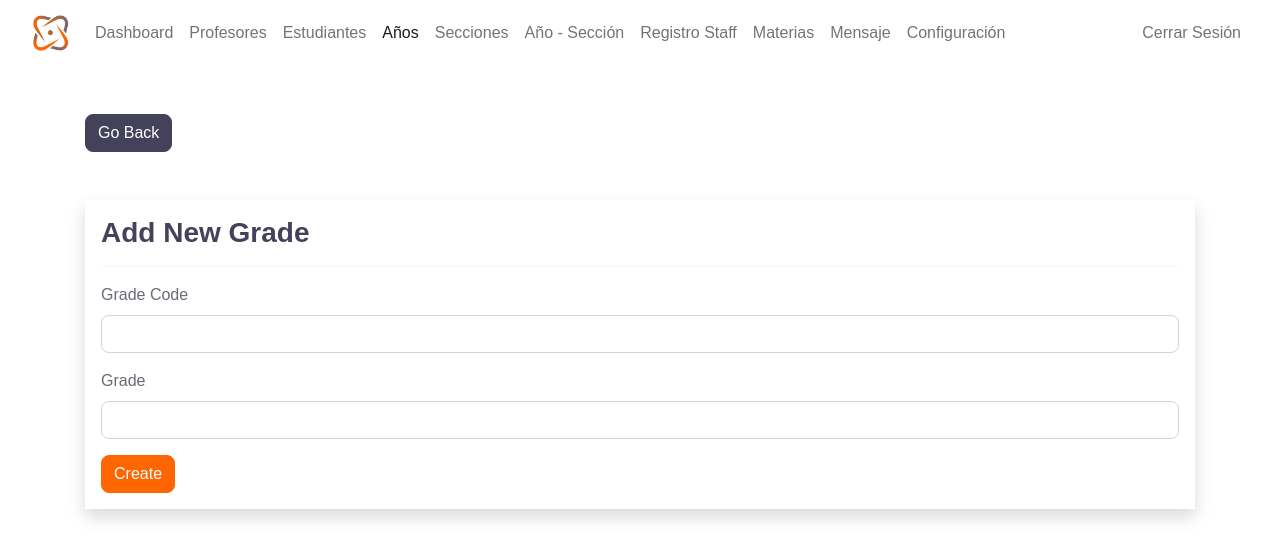
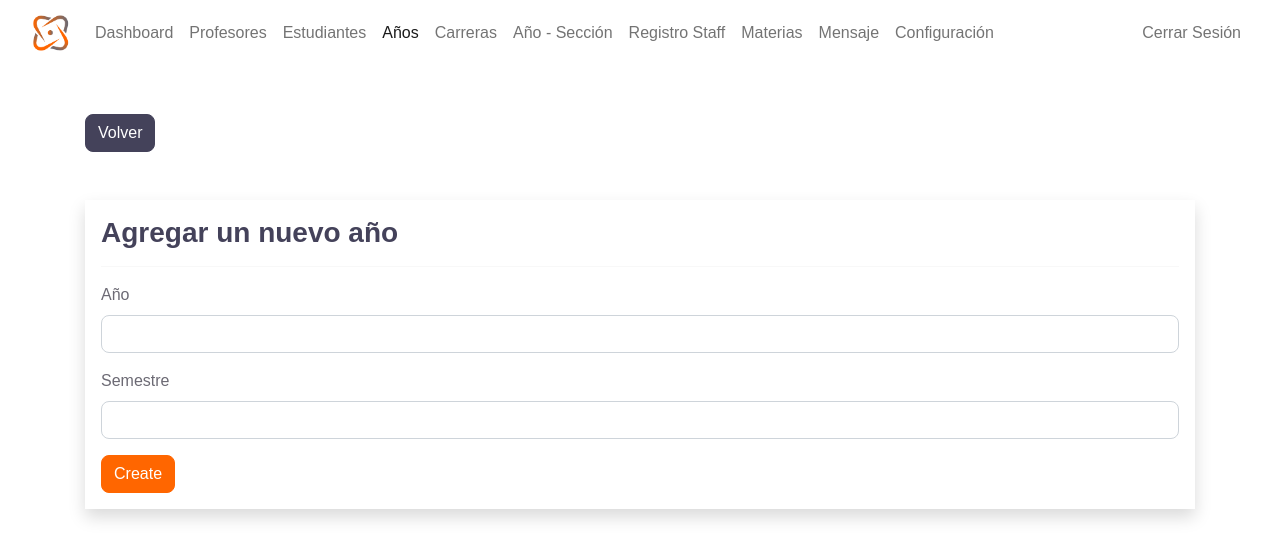
Before and after one commit to terri27/TechVersity, a PHP site: page /admin/grade-add.php in a window 1280 px wide. Shown: the top 560 px of the page. Run offline with PHP 8.4, Linux system fonts and the light colour scheme; the visitor is signed in with stand-in values (Sample User, id 1).

Commit message:
Ultimo cambio de madrugada

```diff
--- a/admin/class.php
+++ b/admin/class.php
@@ -32,7 +32,7 @@ if (
       if ($classes != 0) {
       ?>
         <div class="container mt-5">
-          <a href="class-add.php" class="btn btn-dark">Agregar Nuevo Año</a>
+          <a href="class-add.php" class="btn btn-dark">Asignar Año y Curso</a>
 
           <?php if (isset($_GET['error'])) { ?>
             <div class="alert alert-danger mt-3 n-table" role="alert">
@@ -51,7 +51,7 @@ if (
               <thead>
                 <tr>
                   <th scope="col">#</th>
-                  <th scope="col">Año - Sección</th>
+                  <th scope="col">Año - Carrera</th>
                 </tr>
               </thead>
               <tbody>
--- a/admin/grade-add.php
+++ b/admin/grade-add.php
@@ -30,12 +30,12 @@ if (isset($_SESSION['admin_id']) &&
      ?>
      <div class="container mt-5">
         <a href="grade.php"
-           class="btn btn-dark">Go Back</a>
+           class="btn btn-dark">Volver</a>
 
         <form method="post"
               class="shadow p-3 mt-5 form-w"
               action="req/grade-add.php">
-        <h3>Add New Grade</h3><hr>
+        <h3>Agregar un nuevo año</h3><hr>
         <?php if (isset($_GET['error'])) { ?>
           <div class="alert alert-danger" role="alert">
            <?=$_GET['error']?>
@@ -47,14 +47,14 @@ if (isset($_SESSION['admin_id']) &&
           </div>
         <?php } ?>
         <div class="mb-3">
-          <label class="form-label">Grade Code</label>
+          <label class="form-label">Año</label>
           <input type="text"
                  class="form-control"
                  value="<?=$grade_code?>"
                  name="grade_code">
         </div>
         <div class="mb-3">
-          <label class="form-label">Grade</label>
+          <label class="form-label">Semestre</label>
           <input type="text"
                  class="form-control"
                  value="<?=$grade?>"
--- a/admin/grade-edit.php
+++ b/admin/grade-edit.php
@@ -58,11 +58,11 @@ if (
             </div>
           <?php } ?>
           <div class="mb-3">
-            <label class="form-label">Código de Año</label>
+            <label class="form-label">Año</label>
             <input type="text" class="form-control" value="<?= $grades['grade_code'] ?>" name="grade_code">
           </div>
           <div class="mb-3">
-            <label class="form-label">Año</label>
+            <label class="form-label">Semestre</label>
             <input type="text" class="form-control" value="<?= $grades['grade'] ?>" name="grade">
           </div>
           <input type="text" class="form-control" value="<?= $grades['grade_id'] ?>" name="grade_id" hidden>
--- a/admin/inc/navbar.php
+++ b/admin/inc/navbar.php
@@ -21,7 +21,7 @@
           <a class="nav-link" href="grade.php">Años</a>
         </li>
         <li class="nav-item">
-          <a class="nav-link" href="section.php">Secciones</a>
+          <a class="nav-link" href="section.php">Carreras</a>
         </li>
         <li class="nav-item">
           <a class="nav-link" href="class.php">Año - Sección</a>
--- a/admin/section-edit.php
+++ b/admin/section-edit.php
@@ -42,7 +42,7 @@ if (
         <a href="section.php" class="btn btn-dark">Volver</a>
 
         <form method="post" class="shadow p-3 mt-5 form-w" action="req/section-edit.php">
-          <h3>Editar Sección</h3>
+          <h3>Editar Carrera</h3>
           <hr>
           <?php if (isset($_GET['error'])) { ?>
             <div class="alert alert-danger" role="alert">
@@ -55,7 +55,7 @@ if (
             </div>
           <?php } ?>
           <div class="mb-3">
-            <label class="form-label">Sección</label>
+            <label class="form-label">Carrera</label>
             <input type="text" class="form-control" value="<?= $section['section'] ?>" name="section">
           </div>
           <input type="text" class="form-control" value="<?= $section['section_id'] ?>" name="section_id" hidden>
--- a/admin/section.php
+++ b/admin/section.php
@@ -30,7 +30,7 @@ if (
       if ($sections != 0) {
       ?>
         <div class="container mt-5">
-          <a href="section-add.php" class="btn btn-dark">Agregar Nueva Sección</a>
+          <a href="section-add.php" class="btn btn-dark">Agregar Nueva Carrera</a>
 
           <?php if (isset($_GET['error'])) { ?>
             <div class="alert alert-danger mt-3 n-table" role="alert">
@@ -49,7 +49,7 @@ if (
               <thead>
                 <tr>
                   <th scope="col">#</th>
-                  <th scope="col">Sección</th>
+                  <th scope="col">Carrera</th>
                 </tr>
               </thead>
               <tbody>
--- a/admin/student-add.php
+++ b/admin/student-add.php
@@ -134,7 +134,7 @@ if (
             </div>
           </div>
           <div class="mb-3">
-            <label class="form-label">Sección</label>
+            <label class="form-label">Carreras</label>
             <div class="row row-cols-5">
               <?php foreach ($sections as $section) : ?>
                 <div class="col">
```
